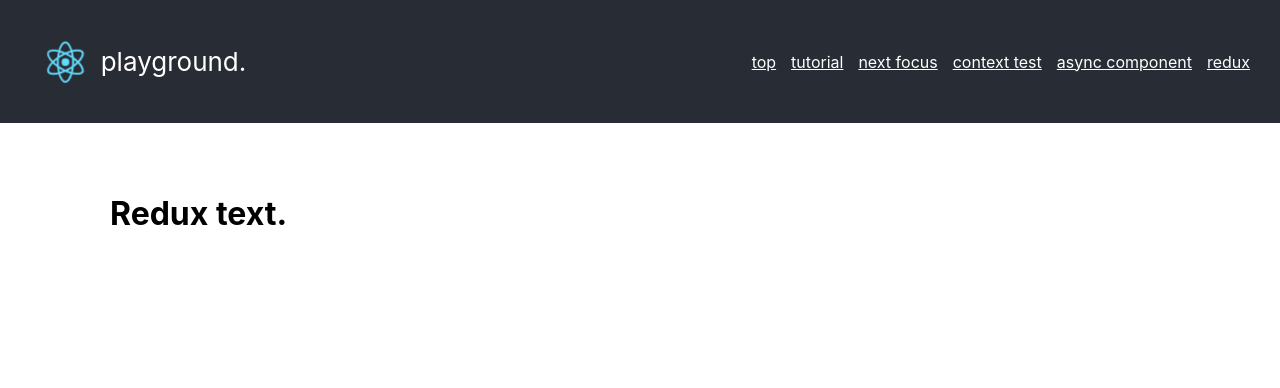
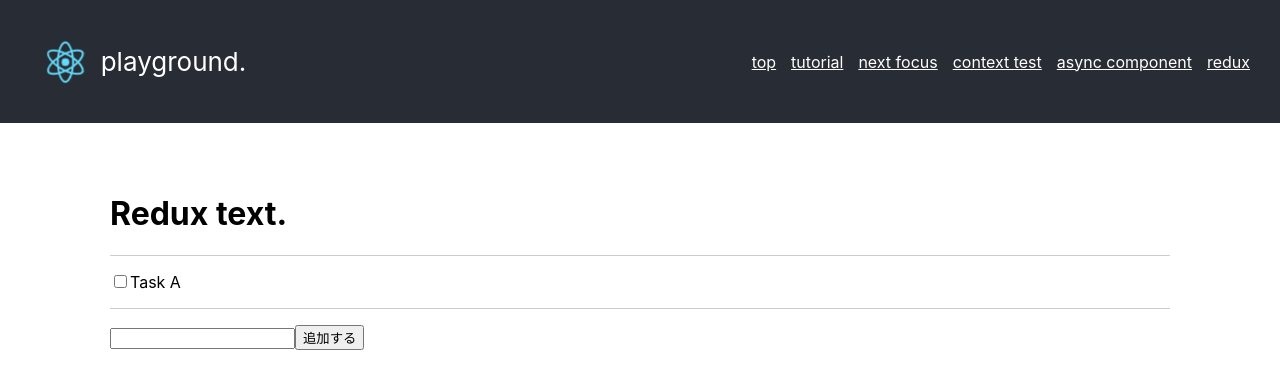
Before and after one commit to neripark/react-typescript-playground, a React app: page /redux-text in a window 1280 px wide. Shown: the top 388 px of the page. Built offline with nearby package versions, Linux system fonts and the light colour scheme.

Commit message:
init plane todo list

```diff
--- a/src/pages/ReduxText.tsx
+++ b/src/pages/ReduxText.tsx
@@ -3,12 +3,89 @@ import { RouteComponentProps } from "react-router-dom";
 
 type PageProps = {} & RouteComponentProps<{}>;
 
+interface Todo {
+  label: string;
+  done: boolean;
+}
+
+const defaultTodoData: Todo[] = [
+  { label: "Task A", done: false }
+]
+
 const ReduxText: React.FC<PageProps> = () => {
+  const [ todos, updateTodos ] = React.useState(defaultTodoData);
+  const [ newLabel, updateNewLabel ] = React.useState("");
+
+  const addTodo = () => {
+    const newItem: Todo = {
+      label: newLabel,
+      done: false
+    };
+    updateTodos(prev => prev.concat(newItem));
+  };
+
+  const onChange = (e: React.ChangeEvent<HTMLInputElement>) => {
+    updateNewLabel(e.currentTarget.value);
+  }
+
   return (
     <>
       <h1>Redux text.</h1>
+      <ul style={listStyle}>
+        {todos.map((element, index) => <Todo key={index} label={element.label} done={element.done} />)}
+      </ul>
+      <input type="text" name="add-todo" defaultValue={newLabel} onChange={e => onChange(e)}/>
+      <button onClick={addTodo}>追加する</button>
     </>
   );
 };
 
+
+// _________________
+//
+interface TodoProps {
+  label: string;
+  done: boolean;
+}
+
+const Todo = (props: TodoProps) => {
+  const [checked, updateChecked] = React.useState(props.done);
+  const handleTodo = () => {
+    updateChecked(prev => !prev);
+  }
+
+  return (
+    <li style={itemStyle}>
+      <label style={labelStyle} onClick={handleTodo}>
+        <input type="checkbox" defaultChecked={checked}/>
+        <span style={todoInnerTextStyle}>{props.label}</span>
+      </label>
+    </li>
+  )
+}
+
+// _________________
+//
+const listStyle = {
+  padding: "0",
+  borderTop: "1px solid #ccc",
+};
+
+const itemStyle = {
+  borderBottom: "1px solid #ccc",
+  listStyle: "none",
+  margin: "0"
+};
+
+const labelStyle = {
+  display: "block",
+  cursor: "pointer",
+  padding: "1em 0",
+}
+
+const todoInnerTextStyle: {[key: string]: string} = {
+  userSelect: "none"
+};
+
+
 export default ReduxText;
```
